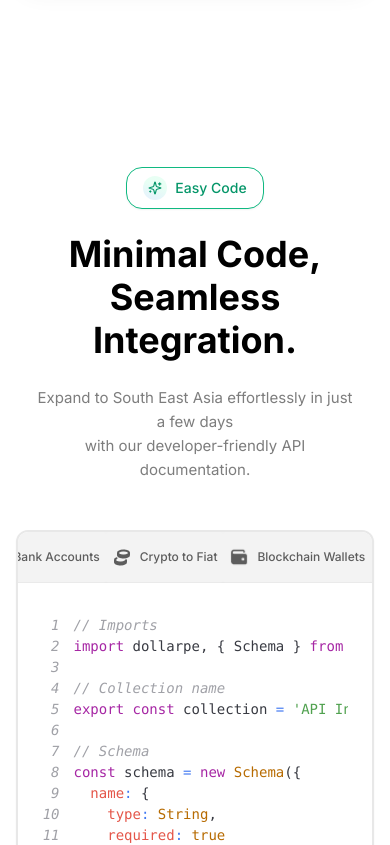
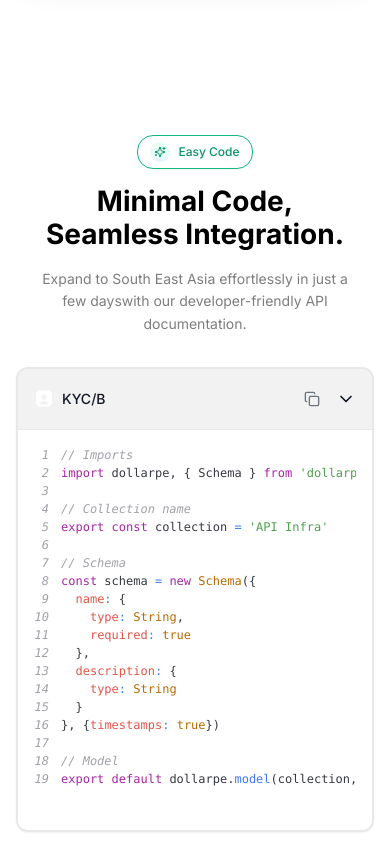
Before and after one commit to srivathsav004/landingpage, a Next.js app: page / in a window 390 px wide. Shown: the part 6780-7625 px from the top of the page. Built offline with nearby package versions, Linux system fonts and the light colour scheme.

Commit message:
code-integrations editor fixed

```diff
--- a/app/landing-page/components/code-integration.tsx
+++ b/app/landing-page/components/code-integration.tsx
@@ -3,9 +3,9 @@
 import { motion } from 'framer-motion';
 import { useState } from 'react';
 import Image from 'next/image';
-import { Tabs, TabsContent, TabsList, TabsTrigger } from '@/components/ui/tabs';
+import { Tabs, TabsContent } from '@/components/ui/tabs';
 import { Button } from '@/components/ui/button';
-import { Copy, Check, Sparkles } from 'lucide-react';
+import { Copy, Check, Sparkles, ChevronDown } from 'lucide-react';
 import { Prism as SyntaxHighlighter } from 'react-syntax-highlighter';
 import { oneLight } from 'react-syntax-highlighter/dist/cjs/styles/prism';
 
@@ -58,25 +58,28 @@ const tx = await dollarpe.convert.fiatToCrypto({
 };
 
 export function CodeIntegration() {
-  const [activeTab, setActiveTab] = useState('kycc'); // default active: KYC/B
+  const [activeTab, setActiveTab] = useState('kycc');
   const [copied, setCopied] = useState(false);
+  const [mobileMenuOpen, setMobileMenuOpen] = useState(false);
 
   const handleCopy = () => {
-    navigator.clipboard.writeText(codeExamples[activeTab as keyof typeof codeExamples]);
+    navigator.clipboard.writeText(codeExamples[activeTab]);
     setCopied(true);
     setTimeout(() => setCopied(false), 2000);
   };
 
   const tabs = [
-    { value: 'kycc', label: 'KYC/B', icon: 'kyc.png', width: 'w-[111px]' },
-    { value: 'bankAccounts', label: 'Bank Accounts', icon: 'bank.png', width: 'w-[165px]' },
-    { value: 'cryptoToFiat', label: 'Crypto to Fiat', icon: 'crypto.png', width: 'w-[157px]' },
-    { value: 'blockchainWallets', label: 'Blockchain Wallets', icon: 'wallet.png', width: 'w-[191px]' },
-    { value: 'fiatToCrypto', label: 'Fiat to Crypto', icon: 'fiat.png', width: 'w-[157px]' },
+    { value: 'kycc', label: 'KYC/B', icon: 'kyc.png' },
+    { value: 'bankAccounts', label: 'Bank Accounts', icon: 'bank.png' },
+    { value: 'cryptoToFiat', label: 'Crypto to Fiat', icon: 'crypto.png' },
+    { value: 'blockchainWallets', label: 'Blockchain Wallets', icon: 'wallet.png' },
+    { value: 'fiatToCrypto', label: 'Fiat to Crypto', icon: 'fiat.png' },
   ];
 
+  const activeTabData = tabs.find(tab => tab.value === activeTab);
+
   return (
-    <section className="py-20 bg-white">
+    <section className="py-12 md:py-20 bg-white">
       <div className="container mx-auto px-4">
         {/* Heading */}
         <motion.div
@@ -84,26 +87,26 @@ export function CodeIntegration() {
           whileInView={{ opacity: 1, y: 0 }}
           viewport={{ once: true, amount: 0.4 }}
           transition={{ duration: 0.55, ease: 'easeOut' }}
-          className="flex flex-col items-center gap-6 mb-12"
+          className="flex flex-col items-center gap-4 md:gap-6 mb-8 md:mb-12"
         >
-          <div className="inline-flex items-center gap-2 rounded-2xl border border-emerald-500 bg-white px-4 py-2 text-sm font-medium text-emerald-600 shadow-sm">
+          <div className="inline-flex items-center gap-2 rounded-2xl border border-emerald-500 bg-white px-3 md:px-4 py-1.5 md:py-2 text-xs md:text-sm font-medium text-emerald-600 shadow-sm">
             <span
-              className="inline-flex h-6 w-6 items-center justify-center rounded-full"
+              className="inline-flex h-5 w-5 md:h-6 md:w-6 items-center justify-center rounded-full"
               style={{
                 background:
                   'linear-gradient(199.26deg, rgba(217, 255, 237, 0.6) 38.67%, rgba(210, 225, 255, 0.6) 109.06%)',
               }}
             >
-              <Sparkles className="h-3.5 w-3.5 text-emerald-600" />
+              <Sparkles className="h-3 w-3 md:h-3.5 md:w-3.5 text-emerald-600" />
             </span>
             Easy Code
           </div>
-          <h2 className="max-w-[860px] text-center text-[36px] md:text-[44px] leading-[1.2] font-bold text-black">
+          <h2 className="max-w-[860px] text-center text-[28px] md:text-[36px] lg:text-[44px] leading-[1.2] font-bold text-black px-4">
             Minimal Code, Seamless Integration.
           </h2>
-          <p className="max-w-[820px] px-4 md:px-16 text-center text-[15px] md:text-[18px] leading-[1.6] text-[#5D5D5D]/80">
+          <p className="max-w-[820px] px-4 md:px-16 text-center text-[14px] md:text-[16px] lg:text-[18px] leading-[1.6] text-[#5D5D5D]/80">
             Expand to South East Asia effortlessly in just a few days
-            <br />
+            <br className="hidden sm:block" />
             with our developer-friendly API documentation.
           </p>
         </motion.div>
@@ -117,21 +120,18 @@ export function CodeIntegration() {
           className="w-full max-w-[1046px] mx-auto"
         >
           <Tabs value={activeTab} onValueChange={setActiveTab} className="w-full">
-            <div
-              className="relative mx-auto overflow-hidden border-2 border-[#E8E8E8] rounded-xl bg-white shadow-sm"
-              style={{ height: 581 }}
-            >
-              {/* File Tabs Row */}
-              <div className="flex items-center border-b border-[#E8E8E8] bg-[#F2F2F2] h-[51px]">
-                <TabsList className="flex w-full gap-0 bg-transparent border-0 shadow-none p-0">
+            <div className="relative mx-auto overflow-hidden border-2 border-[#E8E8E8] rounded-xl bg-white shadow-sm">
+              {/* Desktop Tabs */}
+              <div className="hidden md:flex items-center justify-between border-b border-[#E8E8E8] bg-[#F2F2F2] h-[51px]">
+                <div className="flex gap-0 h-full">
                   {tabs.map((tab) => (
-                    <TabsTrigger
+                    <button
                       key={tab.value}
-                      value={tab.value}
-                      className={`flex items-center justify-center gap-2 px-4 h-[51px] ${tab.width} text-xs transition-all
+                      onClick={() => setActiveTab(tab.value)}
+                      className={`flex items-center justify-center gap-2 px-4 h-[51px] min-w-[111px] text-xs transition-all whitespace-nowrap
                         ${activeTab === tab.value
-                          ? '!bg-[#24CB71] !text-white !font-bold'
-                          : '!bg-[#FFFFFF1A] !text-[#5D5D5D]'
+                          ? 'bg-[#24CB71] text-white font-bold'
+                          : 'bg-[#FFFFFF1A] text-[#5D5D5D] hover:bg-[#FFFFFF40]'
                         }`}
                     >
                       <Image
@@ -142,24 +142,86 @@ export function CodeIntegration() {
                         className="shrink-0"
                       />
                       <span>{tab.label}</span>
-                    </TabsTrigger>
+                    </button>
                   ))}
-                </TabsList>
+                </div>
 
-                {/* Copy button */}
+                {/* Copy button - Desktop */}
                 <Button
                   variant="ghost"
                   size="sm"
                   onClick={handleCopy}
-                  className="text-gray-500 hover:text-gray-900 mr-2"
+                  className="text-gray-500 hover:text-gray-900 hover:bg-gray-100 mr-2 ml-auto transition-colors"
                 >
                   {copied ? <Check className="w-4 h-4 text-emerald-500" /> : <Copy className="w-4 h-4" />}
                 </Button>
               </div>
 
+              {/* Mobile Dropdown */}
+              <div className="md:hidden border-b border-[#E8E8E8] bg-[#F2F2F2]">
+                <button
+                  onClick={() => setMobileMenuOpen(!mobileMenuOpen)}
+                  className="flex items-center justify-between w-full px-4 py-3 text-sm font-medium text-gray-900"
+                >
+                  <div className="flex items-center gap-2">
+                    <Image
+                      src={`/editor-icons/${activeTabData?.icon}`}
+                      alt={activeTabData?.label || ''}
+                      width={20}
+                      height={20}
+                      className="shrink-0"
+                    />
+                    <span>{activeTabData?.label}</span>
+                  </div>
+                  <div className="flex items-center gap-2">
+                    <Button
+                      variant="ghost"
+                      size="sm"
+                      onClick={(e) => {
+                        e.stopPropagation();
+                        handleCopy();
+                      }}
+                      className="text-gray-500 hover:text-gray-900 p-2"
+                    >
+                      {copied ? <Check className="w-4 h-4 text-emerald-500" /> : <Copy className="w-4 h-4" />}
+                    </Button>
+                    <ChevronDown className={`w-5 h-5 transition-transform ${mobileMenuOpen ? 'rotate-180' : ''}`} />
+                  </div>
+                </button>
+
+                {/* Mobile Menu */}
+                {mobileMenuOpen && (
+                  <div className="border-t border-[#E8E8E8] bg-white">
+                    {tabs.map((tab) => (
+                      <button
+                        key={tab.value}
+                        onClick={() => {
+                          setActiveTab(tab.value);
+                          setMobileMenuOpen(false);
+                        }}
+                        className={`flex items-center gap-3 w-full px-4 py-3 text-sm transition-colors
+                          ${activeTab === tab.value
+                            ? 'bg-emerald-50 text-emerald-600 font-medium'
+                            : 'text-gray-700 hover:bg-gray-50'
+                          }`}
+                      >
+                        <Image
+                          src={`/editor-icons/${tab.icon}`}
+                          alt={tab.label}
+                          width={20}
+                          height={20}
+                          className="shrink-0"
+                        />
+                        <span>{tab.label}</span>
+                      </button>
+                    ))}
+                  </div>
+                )}
+              </div>
+
               {/* Code Viewer */}
-              <TabsContent value={activeTab} className="p-0 h-[530px]">
-                <div className="bg-white font-mono text-sm leading-relaxed h-full overflow-auto p-6">
+              <TabsContent value={activeTab} className="p-0 m-0">
+                <div className="bg-white font-mono text-xs md:text-sm leading-relaxed h-[400px] md:h-[530px] overflow-auto p-4 md:p-6">
                   <SyntaxHighlighter
                     language="javascript"
                     style={oneLight}
@@ -169,14 +231,14 @@ export function CodeIntegration() {
                       background: 'transparent',
                       margin: 0,
                       padding: 0,
-                      fontSize: '14px',
+                      fontSize: 'inherit',
                       height: '100%',
                     }}
                     codeTagProps={{
                       style: { background: 'transparent' },
                     }}
                   >
-                    {codeExamples[activeTab as keyof typeof codeExamples]}
+                    {codeExamples[activeTab]}
                   </SyntaxHighlighter>
                 </div>
               </TabsContent>
```
